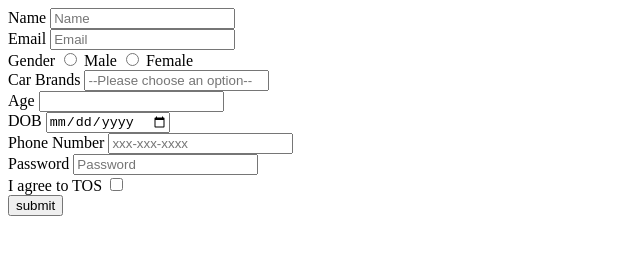
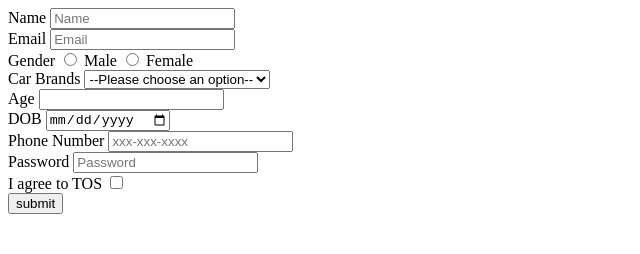
Before and after one commit to acciojob/signup-form-car-RjCreation123, a website: page main.html in a window 1280 px wide. Shown: the whole page, without its empty margins (0-640 px from the left). Drawn offline with Linux system fonts and the light colour scheme.

Commit message:
created a submission

```diff
--- a/main.html
+++ b/main.html
@@ -18,7 +18,13 @@
 		<input type="radio" required id="gender_f" name="gender">
 		<label for="gender_f">Female</label><br>
 		<label for="cars">Car Brands</label>
-		<input type="select" required id="cars" placeholder="--Please choose an option--"><br>
+		<select required id="cars" placeholder="--Please choose an option--">
+			<option value="--Please choose an option">--Please choose an option--</option>
+			<option value="Volvo">Volvo</option>
+			<option value="Saab">Saab</option>
+			<option value="Opel">Opel</option>
+			<option value="Audi">Audi</option>
+		</select><br>
 		<label for="age">Age</label>
 		<input type="number" required id="age" palceholder="Age"><br>
 		<label for="dob">DOB</label>
```
